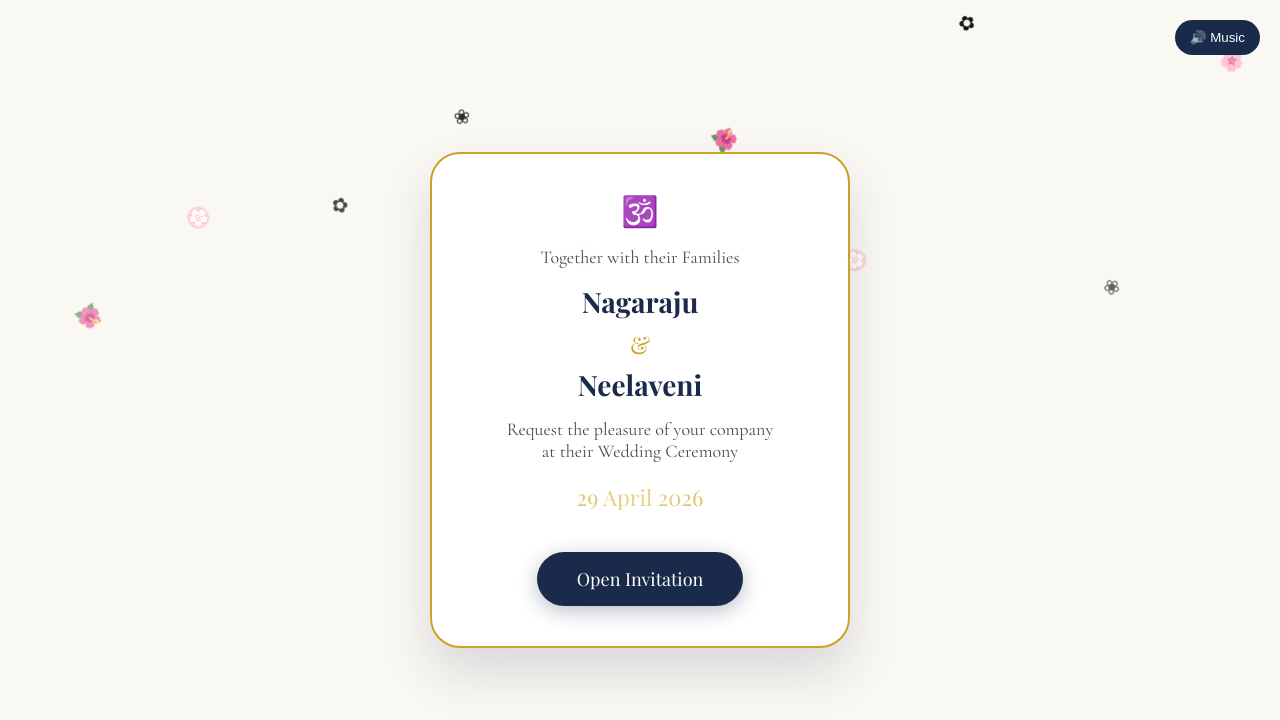
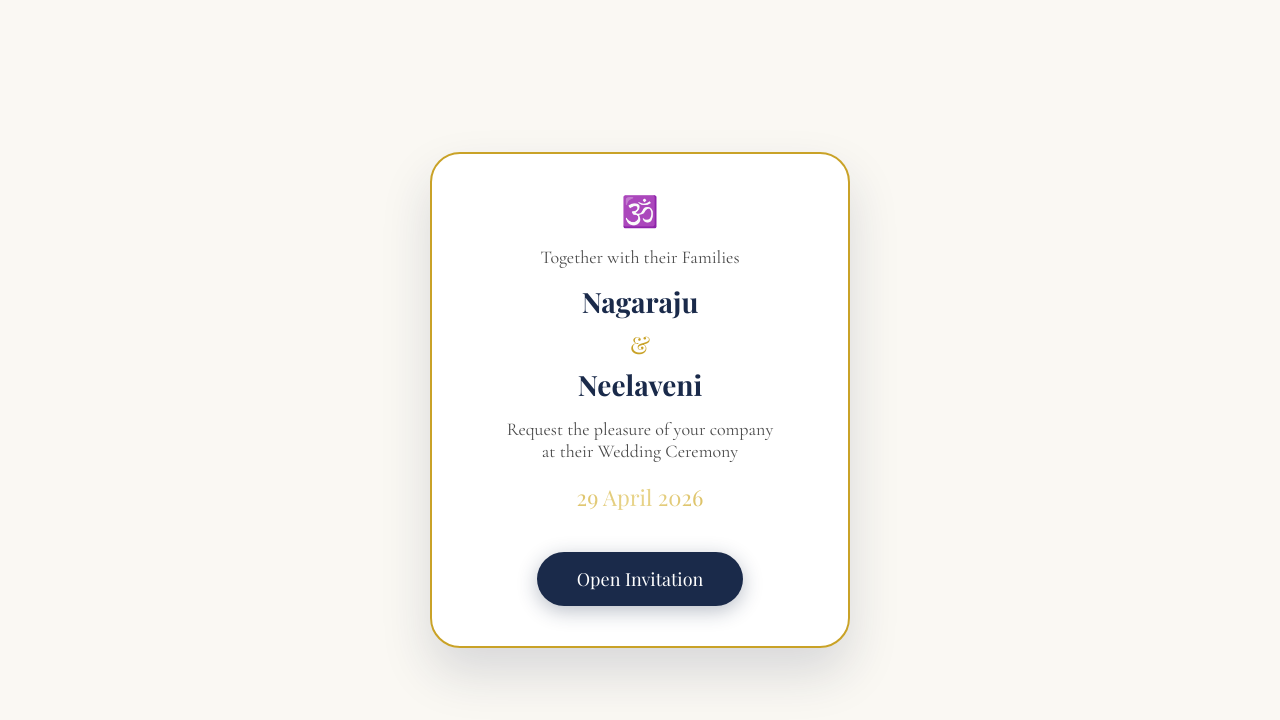
Before and after one commit to vinaykumarmanem-cmd/Vinay, a plain HTML site: page index.html in a window 1280 px wide. Drawn offline with nearby package versions, Linux system fonts and the light colour scheme.

Commit message:
Update index.html

```diff
--- a/index.html
+++ b/index.html
@@ -27,28 +27,6 @@
         }
 
         h1, h2, h3 { font-family: 'Playfair Display', serif; }
-
-        .petal {
-            position: fixed;
-            pointer-events: none;
-            z-index: 0;
-            font-size: 20px;
-        }
-
-        @keyframes fall1 { 0% { transform: translate(0, -50px) rotate(0deg); opacity: 1; } 100% { transform: translate(30px, 100vh) rotate(360deg); opacity: 0; } }
-        @keyframes fall2 { 0% { transform: translate(0, -50px) rotate(0deg); opacity: 1; } 100% { transform: translate(-20px, 100vh) rotate(-360deg); opacity: 0; } }
-        @keyframes fall3 { 0% { transform: translate(0, -50px) rotate(0deg); opacity: 1; } 100% { transform: translate(40px, 100vh) rotate(300deg); opacity: 0; } }
-
-        .p1 { left: 5%; animation: fall1 12s linear infinite; }
-        .p2 { left: 15%; animation: fall2 10s linear infinite 2s; }
-        .p3 { left: 25%; animation: fall3 14s linear infinite 1s; }
-        .p4 { left: 35%; animation: fall1 11s linear infinite 3s; }
-        .p5 { left: 45%; animation: fall2 13s linear infinite 0.5s; }
-        .p6 { left: 55%; animation: fall3 12s linear infinite 2.5s; }
-        .p7 { left: 65%; animation: fall1 10s linear infinite 1.5s; }
-        .p8 { left: 75%; animation: fall2 14s linear infinite 4s; }
-        .p9 { left: 85%; animation: fall3 11s linear infinite 0.8s; }
-        .p10 { left: 95%; animation: fall1 13s linear infinite 3.5s; }
 
         @keyframes fadeInUp {
             from { opacity: 0; transform: translateY(30px); }
@@ -454,15 +432,6 @@
     </style>
 </head>
 <body>
-    <button id="music-btn" onclick="toggleMusic()"
-style="position: fixed; top: 20px; right: 20px; z-index: 999;
-background: #1a2a4a; color: white; border: none;
-padding: 10px 15px; border-radius: 50px; cursor: pointer;">
-🔊 Music
-</button>
-    <!-- Floating Petals -->
-    <div id="petals"></div>
-
     <!-- Cover Screen -->
     <div id="cover">
         <div class="cover-card">
```
